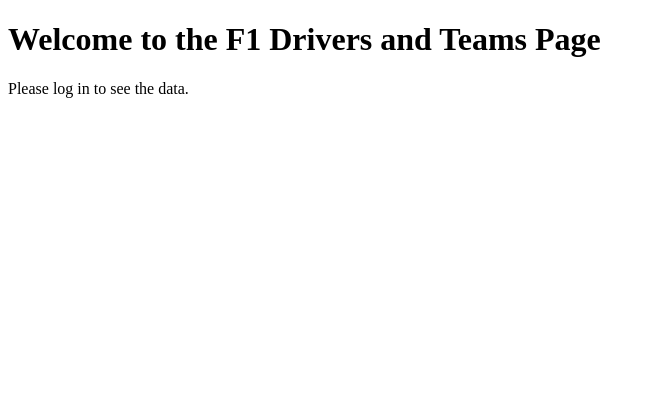
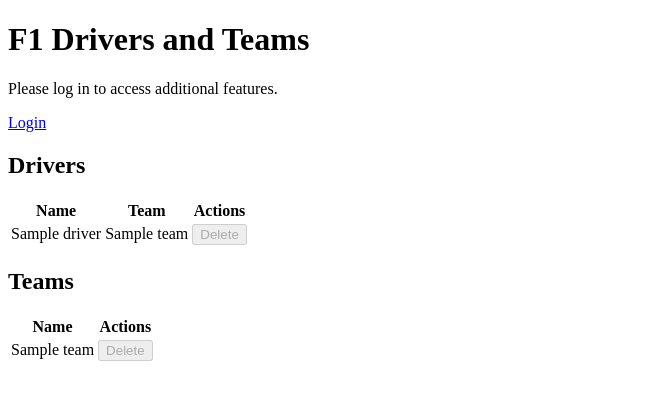
Before and after one commit to shafancp/f1_formula, a FastAPI app: template templates/index.html in a window 1280 px wide. Shown: the top 400 px of the page, without its empty margins (0-655 px from the left). Run offline with FastAPI, Linux system fonts and the light colour scheme; the template is opened without the code that fills it: most values are stand-ins (such as "Sample title", 1, 10 or a date in 2020).

Commit message:
Add Driver team

```diff
--- a/main.py
+++ b/main.py
@@ -1,4 +1,4 @@
-from fastapi import FastAPI, Request, Form
+from fastapi import FastAPI, Request, Form, HTTPException
 from fastapi.responses import HTMLResponse
 from fastapi.staticfiles import StaticFiles
 from fastapi.templating import Jinja2Templates
@@ -17,34 +17,117 @@ db = firestore.Client()
 app.mount('/static', StaticFiles(directory='static'), name='static')
 templates = Jinja2Templates(directory="templates")
 
-@app.get("/", response_class=HTMLResponse)
-async def root(request: Request):
-    # Query Firebase for the request token
+async def validate_token(request: Request):
     id_token = request.cookies.get("token")
-    error_message = "No error here"
     user_token = None
 
-    # Verify the ID token
     if id_token:
         try:
             user_token = google.oauth2.id_token.verify_firebase_token(id_token, firebase_request_adapter)
         except ValueError as err:
-            # Log the error and update the error message for the template
             print(str(err))
 
-    if user_token:
-        return templates.TemplateResponse('index.html', {'request': request, 'user_token': user_token})
-    else:
-        return templates.TemplateResponse('login.html', {'request': request, 'user_token': user_token, 'error_message': error_message})
+    return user_token is not None
+
+@app.get("/", response_class=HTMLResponse)
+async def root(request: Request):
+    # Validate the token to check if the user is logged in
+    is_logged_in = await validate_token(request)
+    # Fetch driver and team data
+    drivers = db.collection('drivers').stream()
+    teams = db.collection('teams').stream()
+
+    driver_list = [{**driver.to_dict(), "id": driver.id} for driver in drivers]
+    team_list = [{**team.to_dict(), "id": team.id} for team in teams]
+
+    # Return the index page regardless of login status, but disable modification buttons if not logged in
+    return templates.TemplateResponse('index.html', {
+        'request': request,
+        'drivers': driver_list,
+        'teams': team_list,
+        'is_logged_in': is_logged_in
+    })
+
+
+@app.api_route("/add_driver", methods=["GET", "POST"])
+async def add_driver(request: Request):
+    if request.method == "GET":
+        return templates.TemplateResponse('add_driver.html', {'request': request})
+    if not await validate_token(request):
+        raise HTTPException(status_code=403, detail="User not authenticated")
+
+    form = await request.form()
+    name = form.get("name")
+    age = form.get("age")
+    total_pole_positions = form.get("total_pole_positions")
+    total_race_wins = form.get("total_race_wins")
+    total_points = form.get("total_points")
+    total_world_titles = form.get("total_world_titles")
+    total_fastest_laps = form.get("total_fastest_laps")
+    team = form.get("team")
+    driver_data = {
+        "name": name,
+        "age": age,
+        "total_pole_positions": total_pole_positions,
+        "total_race_wins": total_race_wins,
+        "total_points": total_points,
+        "total_world_titles": total_world_titles,
+        "total_fastest_laps": total_fastest_laps,
+        "team": team
+    }
+    db.collection('drivers').add(driver_data)
+    return {"message": "Driver added successfully!"}
+
+@app.delete("/delete_driver/{driver_id}")
+async def delete_driver(driver_id: str, request: Request):
+    if not await validate_token(request):
+        raise HTTPException(status_code=403, detail="User not authenticated")
+
+    db.collection('drivers').document(driver_id).delete()
+    return {"message": "Driver deleted successfully!"}
+
+@app.api_route("/login", methods=["GET", "POST"], response_class=HTMLResponse)
+async def login(request: Request):
+    if request.method == "POST":
+        id_token = (await request.form()).get("id_token")
+        if id_token:
+            # Verify the token and set the cookie
+            response = templates.TemplateResponse('index.html', {'request': request})
+            response.set_cookie(key="token", value=id_token)
+            return response
+    return templates.TemplateResponse('login.html', {'request': request})
+
+@app.api_route("/add_team", methods=["GET", "POST"])
+async def add_team(request: Request):
+    if request.method == "GET":
+        return templates.TemplateResponse('add_team.html', {'request': request})
+    if not await validate_token(request):
+        raise HTTPException(status_code=403, detail="User not authenticated")
+
+    form = await request.form()
+    team_name = form.get("team_name")
+    year_founded = form.get("year_founded")
+    total_pole_positions = form.get("total_pole_positions")
+    total_race_wins = form.get("total_race_wins")
+    total_constructor_titles = form.get("total_constructor_titles")
+    finishing_position = form.get("finishing_position")
+    team_data = {
+        "team_name": team_name,
+        "year_founded": year_founded,
+        "total_pole_positions": total_pole_positions,
+        "total_race_wins": total_race_wins,
+        "total_constructor_titles": total_constructor_titles,
+        "finishing_position": finishing_position
+    }
+    db.collection('teams').add(team_data)
+    return {"message": "Team added successfully!"}
 
 @app.get("/compare_drivers", response_class=HTMLResponse)
 async def compare_drivers(request: Request):
-    # Logic to compare drivers and display their stats
     return templates.TemplateResponse('compare_drivers.html', {'request': request})
 
 @app.get("/compare_teams", response_class=HTMLResponse)
 async def compare_teams(request: Request):
-    # Logic to compare teams and display their stats
     return templates.TemplateResponse('compare_teams.html', {'request': request})
 
 # Additional routes and logic can be added here as needed.
--- a/templates/index.html
+++ b/templates/index.html
@@ -6,7 +6,76 @@
     <title>F1 Drivers and Teams</title>
 </head>
 <body>
-    <h1>Welcome to the F1 Drivers and Teams Page</h1>
-    <p>Please log in to see the data.</p>
+    <h1>F1 Drivers and Teams</h1>
+
+    <div id="user-info">
+        {% if is_logged_in %}
+            <p>Welcome, User!</p>
+            <div id="add-buttons">
+                <button onclick="location.href='/add_driver'">Add Driver</button>
+                <button onclick="location.href='/add_team'">Add Team</button>
+            </div>
+        {% else %}
+            <p>Please log in to access additional features.</p>
+            <div id="login-link">
+                <a href="/login">Login</a>
+            </div>
+        {% endif %}
+    </div>
+
+    <h2>Drivers</h2>
+    <table id="drivers-table">
+        <thead>
+            <tr>
+                <th>Name</th>
+                <th>Team</th>
+                <th>Actions</th>
+            </tr>
+        </thead>
+        <tbody>
+            {% for driver in drivers %}
+                <tr>
+                    <td>{{ driver.name }}</td>
+                    <td>{{ driver.team }}</td>
+                    <td>
+                        {% if is_logged_in %}
+                            <button onclick="deleteDriver('{{ driver.id }}')">Delete</button>
+                        {% else %}
+                            <button disabled>Delete</button>
+                        {% endif %}
+                    </td>
+                </tr>
+            {% endfor %}
+        </tbody>
+    </table>
+
+    <h2>Teams</h2>
+    <table id="teams-table">
+        <thead>
+            <tr>
+                <th>Name</th>
+                <th>Actions</th>
+            </tr>
+        </thead>
+        <tbody>
+            {% for team in teams %}
+                <tr>
+                    <td>{{ team.team_name }}</td>
+                    <td>
+                        {% if is_logged_in %}
+                            <button onclick="deleteTeam('{{ team.id }}')">Delete</button>
+                        {% else %}
+                            <button disabled>Delete</button>
+                        {% endif %}
+                    </td>
+                </tr>
+            {% endfor %}
+        </tbody>
+    </table>
+
+    <script>
+        // Fetch and display driver and team data (if needed)
+        // You can leave this if you're populating data via your backend
+    </script>
 </body>
 </html>
```
Also changed, not shown: templates/add_driver.html (+39 -11 lines), templates/add_team.html (+33 -9 lines).
